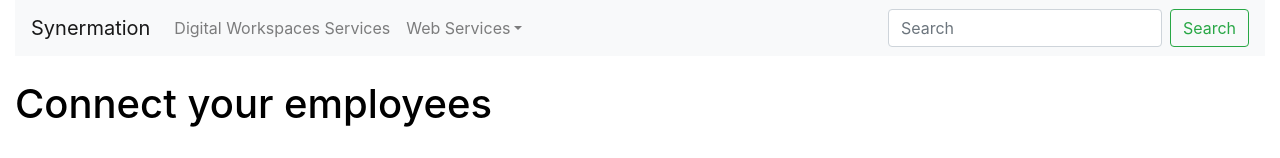
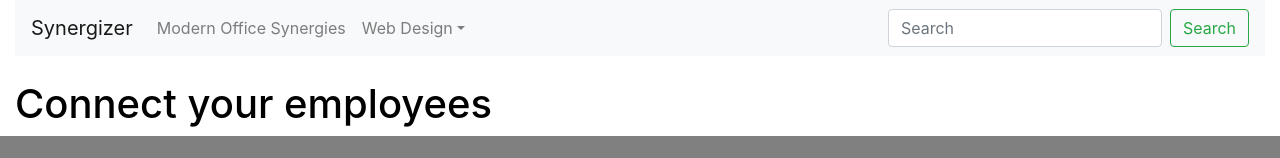
Before and after one commit to sjkwebservices/skdigi, a Next.js app in the folder sjknextapp/: page / in a window 1280 px wide. Shown: the top 158 px of the page. Built offline with nearby package versions, Linux system fonts and the light colour scheme.

Commit message:
nav and css changes

```diff
--- a/sjknextapp/components/NavBar.tsx
+++ b/sjknextapp/components/NavBar.tsx
@@ -4,15 +4,14 @@ import * as bs from 'react-bootstrap';
 export const NavBar: React.FunctionComponent<any> = props => {
     return(
         <bs.Navbar bg="light" expand="lg">
-            <bs.Navbar.Brand href="#home">Synermation </bs.Navbar.Brand>
+            <bs.Navbar.Brand href="#home">Synergizer</bs.Navbar.Brand>
               <bs.Navbar.Toggle aria-controls="basic-bs.Navbar-bs.Nav" />
                 <bs.Navbar.Collapse id="basic-bs.Navbar-bs.Nav">
                   <bs.Nav className="mr-auto">
-                    <bs.Nav.Link href="/services">Digital Workspaces Services</bs.Nav.Link>
-                    <bs.NavDropdown title="Web Services" id="basic-bs.Nav-dropdown">
-                      <bs.NavDropdown.Item href="#action/3.1">Action</bs.NavDropdown.Item>
-                      <bs.NavDropdown.Item href="#action/3.2">Another action</bs.NavDropdown.Item>
-                      <bs.NavDropdown.Item href="#action/3.3">Something</bs.NavDropdown.Item>
+                    <bs.Nav.Link href="/services">Modern Office Synergies</bs.Nav.Link>
+                    <bs.NavDropdown title="Web Design" id="basic-bs.Nav-dropdown">
+                      <bs.NavDropdown.Item href="#action/3.2">CMS</bs.NavDropdown.Item>
+                      <bs.NavDropdown.Item href="#action/3.3">Custom Development</bs.NavDropdown.Item>
                       <bs.NavDropdown.Divider />
                       <bs.NavDropdown.Item href="#action/3.4">Separated link</bs.NavDropdown.Item>
                     </bs.NavDropdown>
--- a/sjknextapp/styles/Home.module.scss
+++ b/sjknextapp/styles/Home.module.scss
@@ -8,9 +8,11 @@
 .heroImageOverlay{
   //object-fit: cover;
   background: url(../img/hands.png) no-repeat;
-  background-size: 100% 100%;
-  min-height:500px;
-  max-width:100%;
+  //background-size: 100% 100%;
+  min-width: 100%;
+  max-width: 100%;
+  min-height: 100%;
+  max-height: 100%;
   img{
    max-width:100%;
   }
```
Also changed, not shown: sjknextapp/pages/services.tsx (+6 -3 lines).
